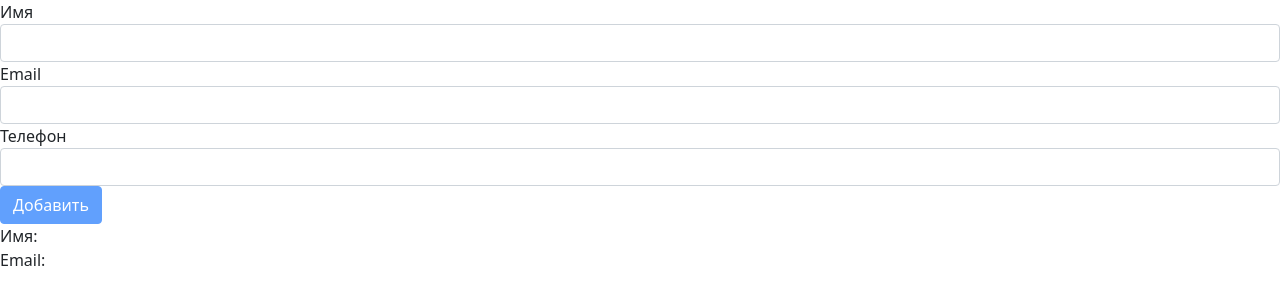
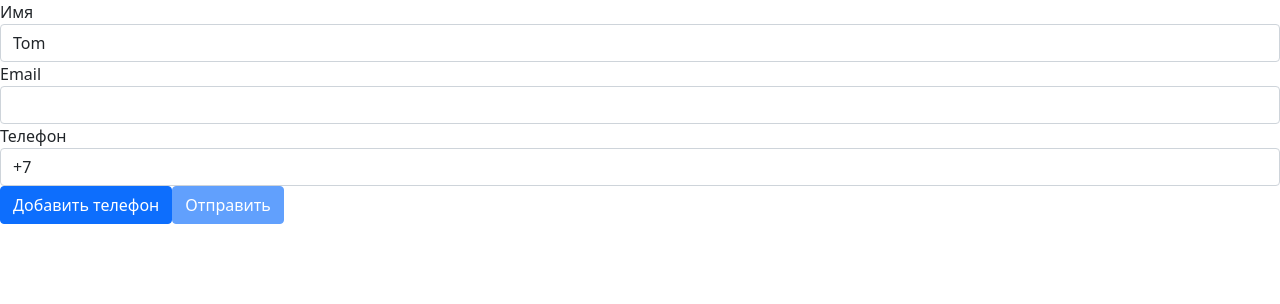
Before and after one commit to IrinaButyugova/AngularTest, an Angular app: page / in a window 1280 px wide. Shown: the top 304 px of the page. Built offline with nearby package versions, Linux system fonts and the light colour scheme.

Commit message:
Added FormBuilderComponent

```diff
--- a/src/app/app.component.ts
+++ b/src/app/app.component.ts
@@ -3,7 +3,7 @@
 @Component({
     selector: 'my-app',
     template: `<div>
-    <form-dir></form-dir>
+    <form-builder></form-builder>
     </div>`
 })
 export class AppComponent {
--- a/src/app/app.module.ts
+++ b/src/app/app.module.ts
@@ -2,12 +2,15 @@
 import { BrowserModule } from '@angular/platform-browser';
 import { FormsModule }   from '@angular/forms';
 import { AppComponent }   from './app.component';
+import { FormBuilderComponent } from './form-builder/form-builder.component';
 import { FormDirComponent } from './form-dir/form-dir.component';
 import { GetChangeModelComponent } from './get-change-model/get-change-model.component';
 import { ModelValidationComponent } from './model-validation/model-validation.component';
+import { ReactiveFormsModule }   from '@angular/forms';
 @NgModule({
-    imports:      [ BrowserModule, FormsModule ],
-    declarations: [ AppComponent, GetChangeModelComponent, ModelValidationComponent, FormDirComponent],
+    imports:      [ BrowserModule, FormsModule, ReactiveFormsModule],
+    declarations: [ AppComponent, GetChangeModelComponent, ModelValidationComponent, FormDirComponent,
+        FormBuilderComponent],
     bootstrap:    [ AppComponent ]
 })
 export class AppModule { }
--- /dev/null
+++ b/src/app/form-builder/form-builder.component.html
@@ -0,0 +1,34 @@
+<form [formGroup]="myForm" novalidate (ngSubmit)="submit()">
+    <div class="form-group">
+        <label>Имя</label>
+        <input class="form-control" name="name" formControlName="userName" />
+
+        <div class="alert alert-danger"
+            *ngIf="myForm.controls['userName'].invalid && myForm.controls['userName'].touched">
+            Не указано имя
+        </div>
+    </div>
+    <div class="form-group">
+        <label>Email</label>
+        <input class="form-control" name="email" formControlName="userEmail" />
+
+        <div class="alert alert-danger"
+            *ngIf="myForm.controls['userEmail'].invalid && myForm.controls['userEmail'].touched">
+            Некорректный email
+        </div>
+    </div>
+    <div formArrayName="phones">
+        <div class="form-group" *ngFor="let phone of getFormsControls()['controls']; let i = index">
+            <label>Телефон</label>
+            <input class="form-control" formControlName="{{i}}" />
+        </div>
+    </div>
+    <div class="form-group">
+        <button class="btn btn-primary" (click)="addPhone()">
+            Добавить телефон
+        </button>
+        <button class="btn btn-primary" [disabled]="myForm.invalid">
+            Отправить
+        </button>
+    </div>
+</form>
--- /dev/null
+++ b/src/app/form-builder/form-builder.component.ts
@@ -0,0 +1,36 @@
+import { Component} from '@angular/core';
+import { FormGroup, FormControl, Validators, FormArray, FormBuilder} from '@angular/forms';
+
+@Component({
+    selector: 'form-builder',
+    styles: [`
+        input.ng-touched.ng-invalid {border:solid red 2px;}
+        input.ng-touched.ng-valid {border:solid green 2px;}
+    `],
+    templateUrl: './form-builder.component.html'
+})
+
+export class FormBuilderComponent {
+
+    myForm : FormGroup;
+    constructor(private formBuilder: FormBuilder){
+
+        this.myForm = formBuilder.group({
+
+            "userName": ["Tom", [Validators.required]],
+            "userEmail": ["", [ Validators.required, Validators.email]],
+            "phones": formBuilder.array([
+                ["+7", Validators.required]
+            ])
+        });
+    }
+    getFormsControls() : FormArray{
+        return this.myForm.controls['phones'] as FormArray;
+    }
+    addPhone(){
+        (<FormArray>this.myForm.controls["phones"]).push(new FormControl("+7", Validators.required));
+    }
+    submit(){
+        console.log(this.myForm);
+    }
+}
```
